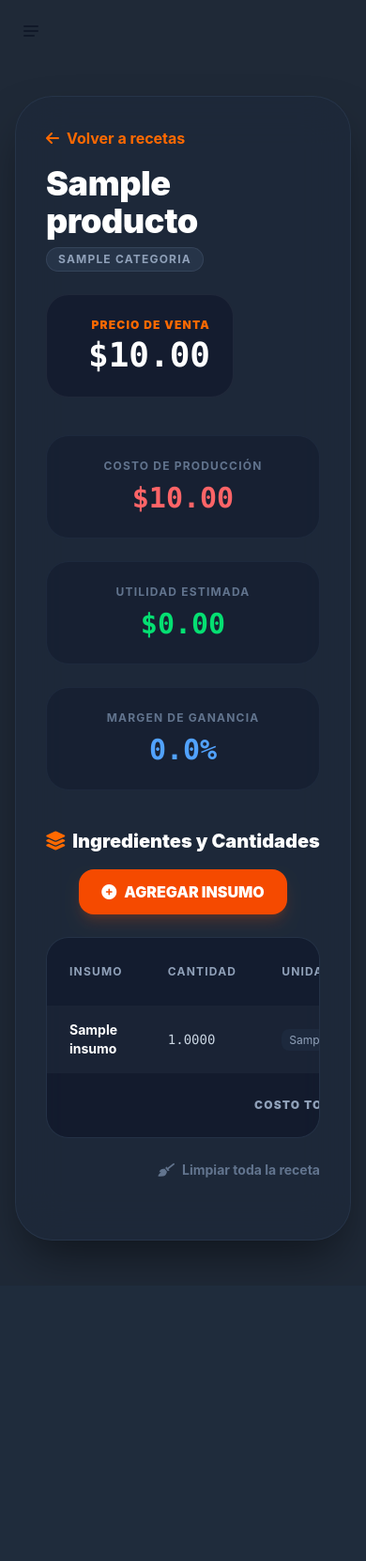
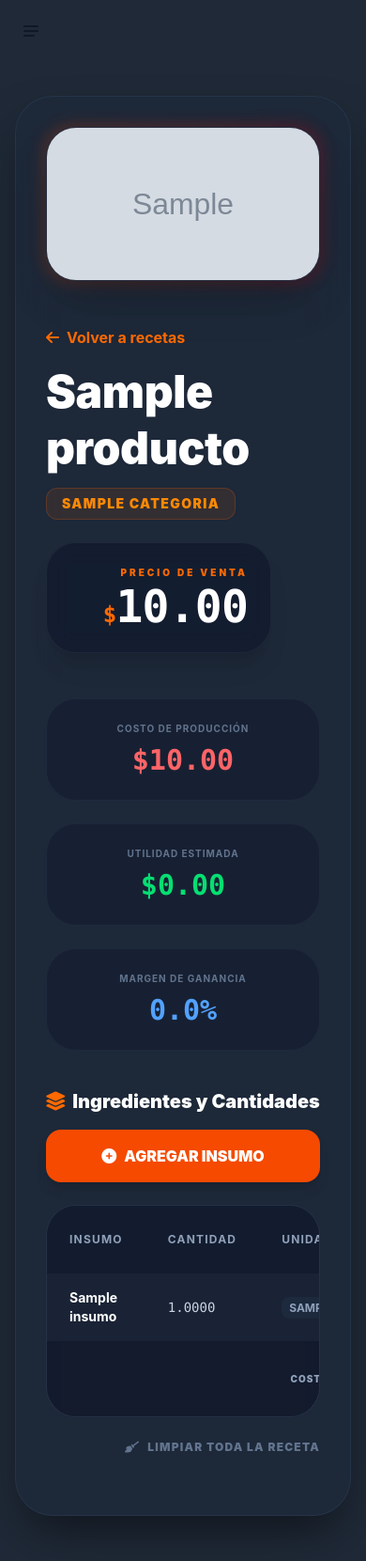
Before and after one commit to IDGS-804-23001532/Monster-eats, a Flask app: page /recetas/detalle/1 in a window 390 px wide. Shown: the whole page at 94% size. Before the commit the page ends 1349 px from the top, so only its background shows below. Run offline with Flask 3, Linux system fonts and the light colour scheme; a user stored in the database is signed in; tables that the repository leaves empty hold one stand-in row (values such as "Sample post"); grey boxes marked "Sample" are stand-in pictures; some libraries are stand-ins or nearby versions.

Commit message:
modulo recetas corregido y terminado

```diff
--- a/recetas/routes.py
+++ b/recetas/routes.py
@@ -84,15 +84,15 @@ def detalle(id):
                 p.precio_venta,
                 c.nombre AS categoria,
                 p.activo,
-                COALESCE(SUM(r.cantidad_requerida * i.costo_unitario), 0) AS costo_total
+                COALESCE(SUM(r.cantidad_requerida * i.costo_unitario), 0) AS costo_total,
+                p.imagen
             FROM productos p
             JOIN categorias c ON p.id_categoria = c.id_categoria
             LEFT JOIN recetas r ON p.id_producto = r.id_producto
             LEFT JOIN insumos i ON r.id_insumo = i.id_insumo
             WHERE p.id_producto = :id
-            GROUP BY p.id_producto, p.nombre, p.precio_venta, c.nombre, p.activo
+            GROUP BY p.id_producto, p.nombre, p.precio_venta, c.nombre, p.activo, p.imagen
         """)
-
         producto_result = db.session.execute(query_producto, {'id': id}).fetchone()
         db.session.commit()
 
@@ -107,7 +107,8 @@ def detalle(id):
             'precio_venta': float(producto_result[2]),
             'categoria': producto_result[3],
             'activo': producto_result[4],
-            'costo_total': float(producto_result[5])
+            'costo_total': float(producto_result[5]),
+            'imagen': producto_result[6]
         }
 
         # 2. Obtener insumos de la receta
@@ -162,6 +163,16 @@ def detalle(id):
         disponibles_result = db.session.execute(query_disponibles, {'id': id}).fetchall()
         db.session.commit()
 
+        # Convertir a diccionario para la plantilla
+        insumos_disponibles = []
+        for row in disponibles_result:
+            insumos_disponibles.append({
+                'id_insumo': row[0],
+                'nombre': row[1],
+                'abreviatura': row[2],
+                'costo_unitario': float(row[3])
+            })
+
         # Crear formulario
         form = forms.RecetaInsumoForm()
         form.id_producto.data = id
@@ -171,6 +182,7 @@ def detalle(id):
         return render_template('recetas/detalle.html',
                              producto=producto,
                              insumos=insumos,
+                             insumos_disponibles=insumos_disponibles,
                              form=form)
 
     except Exception as e:
--- a/templates/recetas/detalle.html
+++ b/templates/recetas/detalle.html
@@ -1,53 +1,105 @@
 {% extends 'layout.html' %}
 {% block content %}
 <div class="py-8">
-    <div class="bg-slate-800/40 backdrop-blur-xl border border-slate-700/50 rounded-[2.5rem] p-8 shadow-2xl shadow-black/50">
+    <div
+        class="bg-slate-800/40 backdrop-blur-xl border border-slate-700/50 rounded-[2.5rem] p-8 shadow-2xl shadow-black/50">
 
-        <div class="flex flex-col md:flex-row justify-between items-start md:items-center mb-10 gap-6">
+        <div class="flex flex-col lg:flex-row gap-10 mb-10">
+            <div class="w-full lg:w-1/3">
+                <div class="relative group">
+                    <div
+                        class="absolute -inset-1 bg-gradient-to-r from-orange-600 to-red-600 rounded-[2rem] blur opacity-20 group-hover:opacity-40 transition duration-1000">
+                    </div>
+
+                    <div
+                        class="relative bg-slate-900 rounded-[2rem] overflow-hidden border border-white/10 shadow-2xl aspect-video lg:aspect-square">
+                        {% if producto.imagen %}
+                        <img src="{{ url_for('static', filename='img/productos/' + producto.imagen) }}"
+                            alt="{{ producto.producto }}"
+                            class="w-full h-full object-cover transform group-hover:scale-105 transition-transform duration-700">
+                        {% else %}
+                        <div
+                            class="w-full h-full bg-slate-800 flex flex-col items-center justify-center text-slate-600">
+                            <i class="fas fa-hamburger text-7xl mb-3"></i>
+                            <span class="text-xs font-black uppercase tracking-[0.2em]">Sin Imagen Disponible</span>
+                        </div>
+                        {% endif %}
+                    </div>
+                </div>
+            </div>
+
+            <div class="flex-1 flex flex-col justify-between py-2">
+                <div class="flex flex-col md:flex-row justify-between items-start gap-6">
                     <div>
-                <a href="{{ url_for('recetas.index') }}" class="text-orange-500 hover:text-orange-400 transition-colors font-bold flex items-center gap-2 mb-4">
-                    <i class="fas fa-arrow-left"></i> Volver a recetas
+                        <a href="{{ url_for('recetas.index') }}"
+                            class="text-orange-500 hover:text-orange-400 transition-colors font-bold flex items-center gap-2 mb-4 group">
+                            <i class="fas fa-arrow-left group-hover:-translate-x-1 transition-transform"></i>
+                            Volver a recetas
                         </a>
-                <h2 class="text-4xl font-black text-white tracking-tight">{{ producto.producto }}</h2>
-                <span class="inline-block mt-2 px-3 py-1 rounded-lg bg-slate-700/50 text-slate-400 text-xs font-bold uppercase tracking-widest border border-slate-600/50">
+                        <h2 class="text-5xl font-black text-white tracking-tight mb-3 leading-tight">{{
+                            producto.producto }}</h2>
+                        <span
+                            class="inline-block px-4 py-1.5 rounded-xl bg-orange-500/10 text-orange-400 text-sm font-black uppercase tracking-widest border border-orange-500/20">
                             {{ producto.categoria }}
                         </span>
                     </div>
-            <div class="bg-slate-900/60 p-6 rounded-3xl border border-white/5 text-right min-w-[200px]">
-                <div class="text-xs font-black text-orange-500 uppercase tracking-widest mb-1">Precio de Venta</div>
-                <div class="text-4xl font-mono font-black text-white">${{ "%.2f"|format(producto.precio_venta) }}</div>
+
+                    <div
+                        class="bg-slate-900/60 p-6 rounded-[2rem] border border-white/5 text-right min-w-[240px] backdrop-blur-md shadow-xl">
+                        <div class="text-[10px] font-black text-orange-500 uppercase tracking-[0.3em] mb-1">Precio de
+                            Venta</div>
+                        <div class="text-5xl font-mono font-black text-white tracking-tighter">
+                            <span class="text-2xl text-orange-500">$</span>{{ "%.2f"|format(producto.precio_venta) }}
+                        </div>
+                    </div>
+                </div>
+
+                <div class="mt-6 hidden lg:block">
+                    <button onclick="abrirModalAgregar()"
+                        class="bg-orange-600 hover:bg-orange-500 text-white px-8 py-4 rounded-2xl font-black shadow-lg shadow-orange-600/20 transition-all hover:scale-105 flex items-center gap-3">
+                        <i class="fas fa-plus-circle text-lg"></i> AGREGAR INSUMO A LA RECETA
+                    </button>
+                </div>
             </div>
         </div>
 
         <div class="grid grid-cols-1 md:grid-cols-3 gap-6 mb-10">
-            <div class="bg-slate-900/40 border border-slate-700/30 rounded-3xl p-6 text-center group hover:border-red-500/30 transition-all">
-                <div class="text-xs font-bold text-slate-500 uppercase tracking-widest mb-2">Costo de Producción</div>
-                <div class="text-3xl font-mono font-black text-red-400 group-hover:scale-110 transition-transform">${{ "%.2f"|format(producto.costo_total) }}</div>
+            <div
+                class="bg-slate-900/40 border border-slate-700/30 rounded-[2rem] p-6 text-center group hover:border-red-500/30 transition-all">
+                <div class="text-[10px] font-bold text-slate-500 uppercase tracking-widest mb-2">Costo de Producción
                 </div>
-            <div class="bg-slate-900/40 border border-slate-700/30 rounded-3xl p-6 text-center group hover:border-green-500/30 transition-all">
-                <div class="text-xs font-bold text-slate-500 uppercase tracking-widest mb-2">Utilidad Estimada</div>
-                <div class="text-3xl font-mono font-black text-green-400 group-hover:scale-110 transition-transform">${{ "%.2f"|format(producto.precio_venta - producto.costo_total) }}</div>
+                <div class="text-3xl font-mono font-black text-red-400 group-hover:scale-110 transition-transform">${{
+                    "%.2f"|format(producto.costo_total) }}</div>
             </div>
-            <div class="bg-slate-900/40 border border-slate-700/30 rounded-3xl p-6 text-center group hover:border-blue-500/30 transition-all">
-                <div class="text-xs font-bold text-slate-500 uppercase tracking-widest mb-2">Margen de Ganancia</div>
+            <div
+                class="bg-slate-900/40 border border-slate-700/30 rounded-[2rem] p-6 text-center group hover:border-green-500/30 transition-all">
+                <div class="text-[10px] font-bold text-slate-500 uppercase tracking-widest mb-2">Utilidad Estimada</div>
+                <div class="text-3xl font-mono font-black text-green-400 group-hover:scale-110 transition-transform">${{
+                    "%.2f"|format(producto.precio_venta - producto.costo_total) }}</div>
+            </div>
+            <div
+                class="bg-slate-900/40 border border-slate-700/30 rounded-[2rem] p-6 text-center group hover:border-blue-500/30 transition-all">
+                <div class="text-[10px] font-bold text-slate-500 uppercase tracking-widest mb-2">Margen de Ganancia
+                </div>
                 <div class="text-3xl font-mono font-black text-blue-400 group-hover:scale-110 transition-transform">
-                    {{ "%.1f"|format(((producto.precio_venta - producto.costo_total) / producto.precio_venta * 100) if producto.precio_venta > 0 else 0) }}%
+                    {{ "%.1f"|format(((producto.precio_venta - producto.costo_total) / producto.precio_venta * 100) if
+                    producto.precio_venta > 0 else 0) }}%
                 </div>
             </div>
         </div>
 
         <div class="mb-8">
-            <div class="flex flex-col sm:flex-row justify-between items-center mb-6 gap-4">
+            <div class="flex flex-col sm:row justify-between items-center mb-6 gap-4">
                 <h3 class="text-xl font-black text-white flex items-center gap-2">
                     <i class="fas fa-layer-group text-orange-500"></i> Ingredientes y Cantidades
                 </h3>
                 <button onclick="abrirModalAgregar()"
-                        class="bg-orange-600 hover:bg-orange-500 text-white px-6 py-3 rounded-2xl font-black shadow-lg shadow-orange-600/20 transition-all hover:scale-105 flex items-center gap-2">
+                    class="lg:hidden w-full bg-orange-600 hover:bg-orange-500 text-white px-6 py-4 rounded-2xl font-black shadow-lg transition-all flex items-center justify-center gap-2">
                     <i class="fas fa-plus-circle"></i> AGREGAR INSUMO
                 </button>
             </div>
 
-            <div class="relative overflow-x-auto rounded-3xl border border-slate-700/50 bg-slate-900/20">
+            <div class="relative overflow-x-auto rounded-[2rem] border border-slate-700/50 bg-slate-900/20">
                 <table class="w-full text-sm text-left text-slate-300">
                     <thead class="text-xs text-slate-400 uppercase bg-slate-900/50 font-black tracking-widest">
                         <tr>
@@ -64,15 +116,22 @@
                         <tr class="hover:bg-white/5 transition-colors group">
                             <td class="px-6 py-4 font-bold text-white">{{ insumo.insumo }}</td>
                             <td class="px-6 py-4 font-mono">{{ "%.4f"|format(insumo.cantidad_requerida) }}</td>
-                            <td class="px-6 py-4"><span class="px-2 py-1 rounded bg-slate-800 text-slate-400 text-xs">{{ insumo.abreviatura }}</span></td>
-                            <td class="px-6 py-4 font-mono text-slate-400">${{ "%.2f"|format(insumo.costo_unitario) }}</td>
-                            <td class="px-6 py-4 font-mono font-bold text-white">${{ "%.2f"|format(insumo.costo_parcial) }}</td>
+                            <td class="px-6 py-4">
+                                <span
+                                    class="px-2 py-1 rounded bg-slate-800 text-slate-400 text-xs font-bold uppercase">{{
+                                    insumo.abreviatura }}</span>
+                            </td>
+                            <td class="px-6 py-4 font-mono text-slate-400">${{ "%.2f"|format(insumo.costo_unitario) }}
+                            </td>
+                            <td class="px-6 py-4 font-mono font-bold text-white">${{ "%.2f"|format(insumo.costo_parcial)
+                                }}</td>
                             <td class="px-6 py-4 text-center">
-                                <form action="{{ url_for('recetas.eliminar_insumo', id_producto=producto.id_producto, id_insumo=insumo.id_insumo) }}"
-                                      method="POST"
-                                      onsubmit="return confirm('¿Eliminar este insumo de la receta?');">
+                                <form
+                                    action="{{ url_for('recetas.eliminar_insumo', id_producto=producto.id_producto, id_insumo=insumo.id_insumo) }}"
+                                    method="POST" onsubmit="return confirm('¿Eliminar este insumo de la receta?');">
                                     <input type="hidden" name="csrf_token" value="{{ csrf_token() }}">
-                                    <button type="submit" class="w-8 h-8 rounded-lg bg-red-500/10 text-red-400 hover:bg-red-500 hover:text-white transition-all">
+                                    <button type="submit"
+                                        class="w-9 h-9 rounded-xl bg-red-500/10 text-red-400 hover:bg-red-500 hover:text-white transition-all flex items-center justify-center mx-auto">
                                         <i class="fas fa-trash-alt"></i>
                                     </button>
                                 </form>
@@ -80,9 +139,13 @@
                         </tr>
                         {% else %}
                         <tr>
-                            <td colspan="6" class="px-6 py-12 text-center text-slate-500">
-                                <i class="fas fa-mortar-pestle text-4xl mb-4 block opacity-20"></i>
-                                No hay insumos en esta receta. Empieza agregando uno.
+                            <td colspan="6" class="px-6 py-16 text-center text-slate-500">
+                                <div class="flex flex-col items-center">
+                                    <i class="fas fa-mortar-pestle text-5xl mb-4 opacity-10"></i>
+                                    <p class="font-bold">No hay ingredientes en esta receta.</p>
+                                    <p class="text-xs uppercase tracking-widest mt-1">Empieza agregando insumos para
+                                        calcular el costo.</p>
+                                </div>
                             </td>
                         </tr>
                         {% endfor %}
@@ -90,8 +153,11 @@
                     {% if insumos %}
                     <tfoot class="bg-slate-900/60 font-black text-white">
                         <tr>
-                            <td colspan="4" class="px-6 py-5 text-right text-slate-400 tracking-widest uppercase text-xs">Costo Total de Receta:</td>
-                            <td class="px-6 py-5 text-xl font-mono text-orange-500">${{ "%.2f"|format(producto.costo_total) }}</td>
+                            <td colspan="4"
+                                class="px-6 py-6 text-right text-slate-400 tracking-widest uppercase text-[10px]">Costo
+                                Total de Receta:</td>
+                            <td class="px-6 py-6 text-2xl font-mono text-orange-500">${{
+                                "%.2f"|format(producto.costo_total) }}</td>
                             <td></td>
                         </tr>
                     </tfoot>
@@ -101,12 +167,12 @@
 
             {% if insumos %}
             <div class="mt-6 flex justify-end">
-                <form action="{{ url_for('recetas.limpiar', id_producto=producto.id_producto) }}"
-                      method="POST"
+                <form action="{{ url_for('recetas.limpiar', id_producto=producto.id_producto) }}" method="POST"
                     onsubmit="return confirm('¿Limpiar toda la receta? Esto eliminará todos los insumos.');">
                     <input type="hidden" name="csrf_token" value="{{ csrf_token() }}">
-                    <button type="submit" class="group text-slate-500 hover:text-red-400 text-sm font-bold flex items-center gap-2 transition-colors">
-                        <i class="fas fa-broom group-hover:animate-bounce"></i> Limpiar toda la receta
+                    <button type="submit"
+                        class="group text-slate-500 hover:text-red-400 text-xs font-black flex items-center gap-2 transition-colors uppercase tracking-widest">
+                        <i class="fas fa-broom group-hover:rotate-12 transition-transform"></i> Limpiar toda la receta
                     </button>
                 </form>
             </div>
@@ -115,11 +181,18 @@
     </div>
 </div>
 
-<div id="modalAgregar" class="fixed inset-0 bg-black/80 backdrop-blur-sm hidden items-center justify-center z-[100] p-4 transition-opacity duration-300">
-    <div class="bg-slate-800 border border-slate-700 rounded-[2rem] p-8 w-full max-w-md shadow-2xl scale-95 transition-transform duration-300" id="modalContainer">
-        <div class="flex justify-between items-center mb-6">
-            <h3 class="text-2xl font-black text-white">Agregar Insumo</h3>
-            <button onclick="cerrarModal()" class="text-slate-400 hover:text-white transition-colors">
+<div id="modalAgregar"
+    class="fixed inset-0 bg-black/90 backdrop-blur-md hidden items-center justify-center z-[100] p-4 transition-all duration-300">
+    <div class="bg-slate-800 border border-slate-700 rounded-[2.5rem] p-8 w-full max-w-md shadow-2xl scale-95 transition-all duration-300"
+        id="modalContainer">
+        <div class="flex justify-between items-center mb-8">
+            <div>
+                <h3 class="text-2xl font-black text-white">Nuevo Insumo</h3>
+                <p class="text-xs text-slate-500 uppercase tracking-widest font-bold">Añadir a {{ producto.producto }}
+                </p>
+            </div>
+            <button onclick="cerrarModal()"
+                class="w-10 h-10 rounded-full bg-slate-900 text-slate-400 hover:text-white transition-colors flex items-center justify-center">
                 <i class="fas fa-times text-xl"></i>
             </button>
         </div>
@@ -129,8 +202,11 @@
             <input type="hidden" name="id_producto" value="{{ producto.id_producto }}">
 
             <div>
-                <label class="block text-sm font-bold text-slate-400 mb-2 ml-1">Seleccionar Insumo</label>
-                <select name="id_insumo" required class="w-full px-4 py-3 rounded-2xl border-none bg-slate-900 text-white focus:ring-2 focus:ring-orange-500 outline-none appearance-none cursor-pointer">
+                <label class="block text-xs font-black text-slate-500 uppercase tracking-widest mb-3 ml-1">Seleccionar
+                    Insumo</label>
+                <div class="relative">
+                    <select name="id_insumo" required
+                        class="w-full px-5 py-4 rounded-2xl border-none bg-slate-900 text-white focus:ring-2 focus:ring-orange-500 outline-none appearance-none cursor-pointer">
                         <option value="">Selecciona un ingrediente...</option>
                         {% for insumo in insumos_disponibles %}
                         <option value="{{ insumo.id_insumo }}">
@@ -138,21 +214,34 @@
                         </option>
                         {% endfor %}
                     </select>
+                    <i
+                        class="fas fa-chevron-down absolute right-5 top-1/2 -translate-y-1/2 text-slate-600 pointer-events-none"></i>
+                </div>
             </div>
 
             <div>
-                <label class="block text-sm font-bold text-slate-400 mb-2 ml-1">Cantidad Requerida</label>
+                <label class="block text-xs font-black text-slate-500 uppercase tracking-widest mb-3 ml-1">Cantidad
+                    Requerida</label>
+                <div class="relative">
                     <input type="number" name="cantidad_requerida" step="0.0001" min="0.0001" required
-                       class="w-full px-4 py-3 rounded-2xl border-none bg-slate-900 text-white focus:ring-2 focus:ring-orange-500 outline-none"
+                        class="w-full px-5 py-4 rounded-2xl border-none bg-slate-900 text-white focus:ring-2 focus:ring-orange-500 outline-none font-mono"
                         placeholder="0.0000">
-                <p class="text-[10px] text-slate-500 mt-2 ml-1 uppercase font-bold tracking-tighter">Utiliza la unidad base (kg, l, pz)</p>
+                    <div
+                        class="absolute right-5 top-1/2 -translate-y-1/2 text-[10px] font-black text-slate-600 uppercase">
+                        Valor numérico</div>
+                </div>
+                <p class="text-[10px] text-slate-500 mt-3 ml-1 uppercase font-bold tracking-tight">
+                    <i class="fas fa-info-circle text-orange-500 mr-1"></i> Usa la unidad base registrada (kg, l, pz)
+                </p>
             </div>
 
-            <div class="flex gap-4 pt-2">
-                <button type="submit" class="flex-1 bg-orange-600 hover:bg-orange-500 text-white py-3 rounded-2xl font-black shadow-lg shadow-orange-600/20 transition-all hover:scale-105 active:scale-95">
-                    GUARDAR
+            <div class="flex gap-4 pt-4">
+                <button type="submit"
+                    class="flex-1 bg-gradient-to-r from-orange-600 to-orange-500 text-white py-4 rounded-2xl font-black shadow-xl shadow-orange-600/20 transition-all hover:scale-105 active:scale-95">
+                    CONFIRMAR
                 </button>
-                <button type="button" onclick="cerrarModal()" class="flex-1 bg-slate-700 hover:bg-slate-600 text-slate-300 py-3 rounded-2xl font-black transition-all">
+                <button type="button" onclick="cerrarModal()"
+                    class="flex-1 bg-slate-700/50 hover:bg-slate-700 text-slate-300 py-4 rounded-2xl font-black transition-all">
                     CANCELAR
                 </button>
             </div>
@@ -167,28 +256,25 @@ function abrirModalAgregar() {
         modal.classList.remove('hidden');
         modal.classList.add('flex');
         setTimeout(() => {
-        container.classList.remove('scale-95');
-        container.classList.add('scale-100');
+            container.classList.remove('scale-95', 'opacity-0');
+            container.classList.add('scale-100', 'opacity-100');
         }, 10);
     }
 
     function cerrarModal() {
         const modal = document.getElementById('modalAgregar');
         const container = document.getElementById('modalContainer');
-    container.classList.add('scale-95');
-    container.classList.remove('scale-100');
+        container.classList.add('scale-95', 'opacity-0');
+        container.classList.remove('scale-100', 'opacity-100');
         setTimeout(() => {
             modal.classList.add('hidden');
             modal.classList.remove('flex');
         }, 200);
     }
 
-// Cerrar modal al hacer click fuera
-window.onclick = function(event) {
+    window.onclick = function (event) {
         const modal = document.getElementById('modalAgregar');
-    if (event.target == modal) {
-        cerrarModal();
-    }
+        if (event.target == modal) { cerrarModal(); }
     }
 </script>
 {% endblock %}
```
Also changed, not shown: static/dist/output.css. Lines whose indentation alone changed are shown as unchanged.
